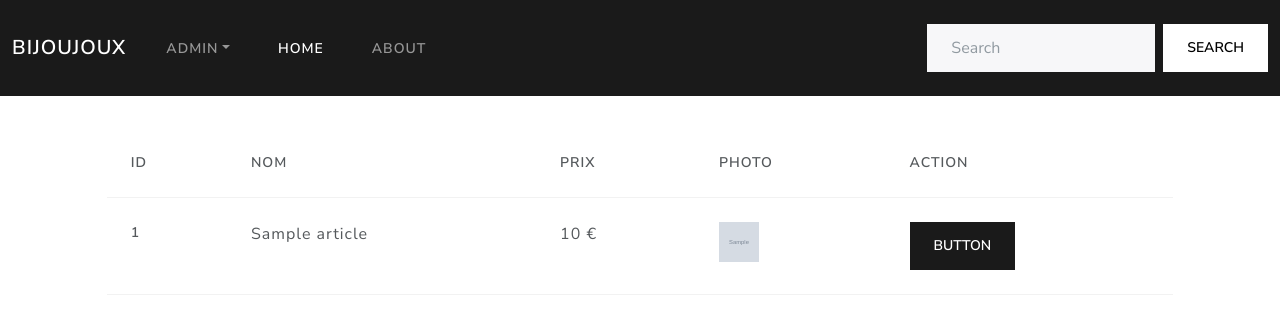
After one commit to alexis-ferreira/ecommerce_cours_symfony, a Symfony app: template templates/back/listeArticle.html.twig in a window 1280 px wide. The commit adds this page. Shown: the top 334 px of the page. Run offline with Twig, Linux system fonts and the light colour scheme; the template is opened without the code that fills it: most values are stand-ins (such as "Sample title", 1, 10 or a date in 2020); grey boxes marked "Sample" are stand-in pictures; some libraries are stand-ins or nearby versions.

Commit message:
Ajout de la page liste des articles

```diff
--- /dev/null
+++ b/templates/back/listeArticle.html.twig
@@ -0,0 +1,34 @@
+{% extends 'base.html.twig' %}
+
+{% block title %}
+
+{% endblock %}
+
+{% block body %}
+
+    <table class="table table-hover">
+        <thead>
+        <tr>
+            <th scope="col">ID</th>
+            <th scope="col">Nom</th>
+            <th scope="col">Prix</th>
+            <th scope="col">Photo</th>
+            <th scope="col">Action</th>
+        </tr>
+        </thead>
+        <tbody>
+        {% for article in articles %}
+            <tr>
+                <th>{{ article.id }}</th>
+                <td>{{ article.nom }}</td>
+                <td>{{ article.prix }} €</td>
+                <td><img height="40" width="40" src="{{ asset('upload/') }}{{ article.photo }}" alt=""></td>
+                <td>
+                    <button type="button" class="btn btn-primary text-light text-decoration-none">Button</button>
+                </td>
+            </tr>
+        {% endfor %}
+        </tbody>
+    </table>
+
+{% endblock %}
--- a/templates/base.html.twig
+++ b/templates/base.html.twig
@@ -2,7 +2,7 @@
 <html>
 <head>
     <meta charset="UTF-8">
-    <title>{% block title %}Bijouterie | {% endblock %}</title>
+    <title>{% block title %}Bijoujoux | {% endblock %}</title>
     {# Run `composer require symfony/webpack-encore-bundle`
        and uncomment the following Encore helpers to start using Symfony UX #}
     {% block stylesheets %}
@@ -18,7 +18,7 @@
 <header class="mb-4">
     <nav class="navbar navbar-expand-lg navbar-dark bg-primary">
         <div class="container-fluid">
-            <a class="navbar-brand" href="#">Bijoujoux</a>
+            <a class="navbar-brand" href="{{ path('home') }}">Bijoujoux</a>
             <button class="navbar-toggler" type="button" data-bs-toggle="collapse" data-bs-target="#navbarColor01"
                     aria-controls="navbarColor01" aria-expanded="false" aria-label="Toggle navigation">
                 <span class="navbar-toggler-icon"></span>
@@ -26,30 +26,22 @@
 
             <div class="collapse navbar-collapse" id="navbarColor01">
                 <ul class="navbar-nav me-auto">
+                    <li class="nav-item dropdown">
+                        <a class="nav-link dropdown-toggle" data-bs-toggle="dropdown" href="#" role="button"
+                           aria-haspopup="true" aria-expanded="false">ADMIN</a>
+                        <div class="dropdown-menu">
+                            <a class="dropdown-item" href="{{ path('addArticle') }}">Ajouter un article</a>
+                            <a class="dropdown-item" href="{{ path('listeArticle') }}">Liste des articles</a>
+                            <div class="dropdown-divider"></div>
+                            <a class="dropdown-item" href="#">Separated link</a>
+                        </div>
+                    </li>
                     <li class="nav-item">
-                        <a class="nav-link active" href="#">Home
+                        <a class="nav-link active" href="{{ path('home') }}">Home
                             <span class="visually-hidden">(current)</span>
                         </a>
                     </li>
-                    <li class="nav-item">
-                        <a class="nav-link" href="{{ path('addArticle') }}">Ajouter un article</a>
-                    </li>
-                    <li class="nav-item">
-                        <a class="nav-link" href="#">Pricing</a>
-                    </li>
-                    <li class="nav-item">
                         <a class="nav-link" href="#">About</a>
-                    </li>
-                    <li class="nav-item dropdown">
-                        <a class="nav-link dropdown-toggle" data-bs-toggle="dropdown" href="#" role="button"
-                           aria-haspopup="true" aria-expanded="false">Dropdown</a>
-                        <div class="dropdown-menu">
-                            <a class="dropdown-item" href="#">Action</a>
-                            <a class="dropdown-item" href="#">Another action</a>
-                            <a class="dropdown-item" href="#">Something else here</a>
-                            <div class="dropdown-divider"></div>
-                            <a class="dropdown-item" href="#">Separated link</a>
-                        </div>
                     </li>
                 </ul>
                 <form class="d-flex">
@@ -67,9 +59,12 @@
         </div>
     </div>
 </div>
+
+<main class="col-md-10 mx-auto">
 {% block body %}
 
 {% endblock %}
+</main>
 {% block javascripts %}
     <script src="https://cdn.jsdelivr.net/npm/bootstrap@5.0.1/dist/js/bootstrap.bundle.min.js"
             integrity="sha384-gtEjrD/SeCtmISkJkNUaaKMoLD0//ElJ19smozuHV6z3Iehds+3Ulb9Bn9Plx0x4"
```
Also changed, not shown: src/Controller/BackController.php (added, +78 -0 lines), src/Controller/FrontController.php (+8 -42 lines), templates/back/addArticle.html.twig (renamed from templates/front/addArticle.html.twig, +16 -1 lines), templates/front/home.html.twig (added, +30 -0 lines), public/upload/2021070809533060e6cb1a816e1bague-hello-kitty.jpg (added), public/upload/2021070809534360e6cb270d258bague-dora.jpg (added), public/upload/2021070809540560e6cb3d5a2b1collier-hello-kitty.jpg (added), public/upload/2021070810455060e6d75e98f59bague-reine-des-neige.jpg (added), 1 other file.
